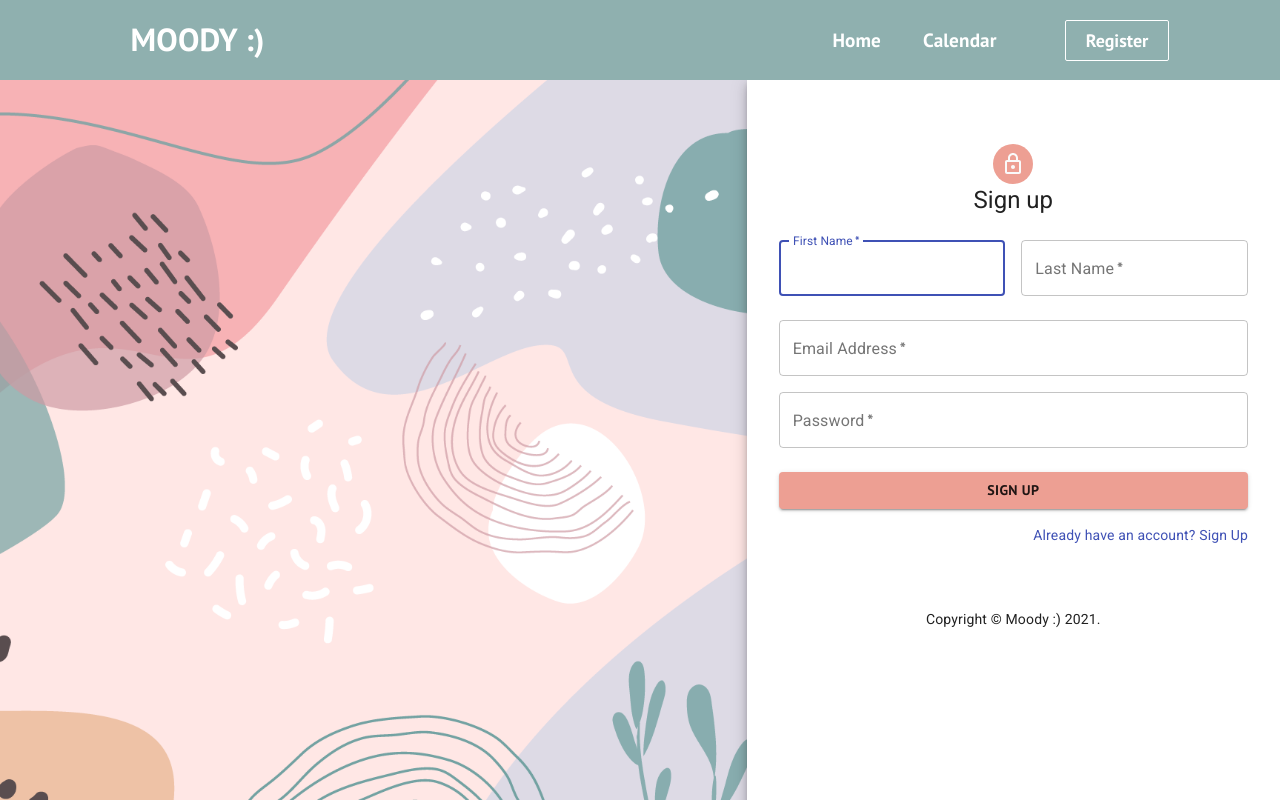
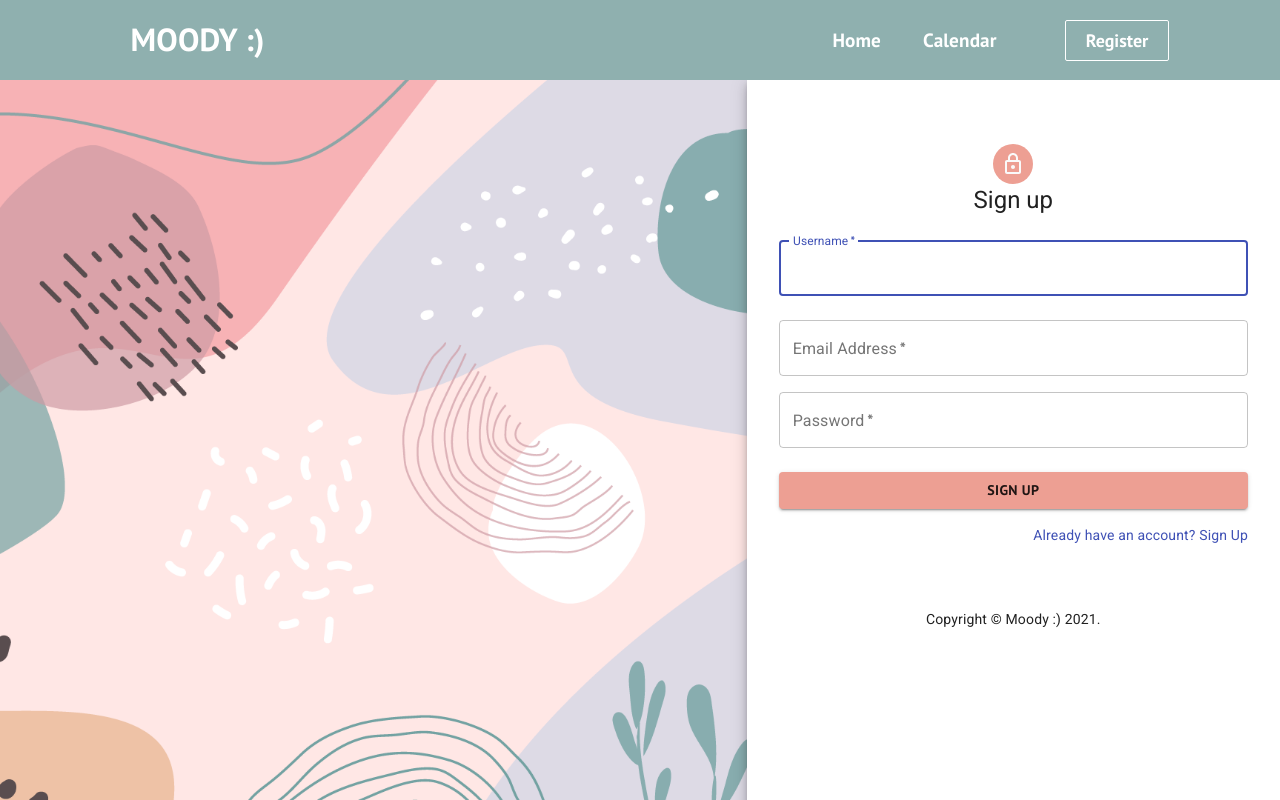
Before and after one commit to uprm-inso-4117-2020-2021-s2/semester-project-team-10, a React (Create React App) app in the folder moody/: page /signup in a window 1280 px wide. Shown: the top 800 px of the page. Built offline with nearby package versions, Linux system fonts and the light colour scheme.

Commit message:
calling signup and signin routes when needed and notifying status to user

```diff
--- a/moody/src/App.js
+++ b/moody/src/App.js
@@ -7,11 +7,15 @@ import Home from './pages/Home'
 import Register from './pages/Register'
 import SignUp from './pages/SignUp'
 import Calendar from './pages/Calendar'
+import { QueryClient, QueryClientProvider } from "react-query";
 
 function App() {
+  const queryClient = new QueryClient();
+
   return (
     <>
       <Router>
+        <QueryClientProvider client={queryClient}>
         <Navbar />
         <Switch>
           <Route path='/' exact component={Home}/>
@@ -20,6 +24,7 @@ function App() {
           <Route path='/calendar' exact component={Calendar}/>
         </Switch>
         <Icons/>
+        </QueryClientProvider>
       </Router>
     </>
   );
--- a/moody/src/pages/Register.js
+++ b/moody/src/pages/Register.js
@@ -12,6 +12,9 @@ import Typography from '@material-ui/core/Typography';
 import { makeStyles } from '@material-ui/core/styles';
 import Image from '../images/4391855.png';
 import { useForm } from 'react-hook-form';
+import axios from 'axios';
+import { useMutation } from "react-query";
+import Snackbar from '@material-ui/core/Snackbar';
 
 function Copyright() {
   return (
@@ -56,14 +59,51 @@ const useStyles = makeStyles((theme) => ({
 export default function SignInSide() {
   const classes = useStyles();
   const { register, handleSubmit, errors } = useForm();
+  const [snackBarMessage, setSnackBarMessage] = React.useState('')
+  const [open, setOpen] = React.useState(false);
+
+  const postSignInData = (data) => {
+    const params = new URLSearchParams()
+    params.append('username', 'testing2');
+    params.append('password', 'test');
+    return axios.post('http://localhost:8000/token',params)
+  }
+
+  const handleSignInData= useMutation(postSignInData ,{
+    onSuccess: async () => {
+      setSnackBarMessage('Sign in succesful!')
+      handleClick()
+    },
+    onError: async () => {
+      setSnackBarMessage('An error occured')
+      handleClick()
+    }
+  })
 
   const onSubmit = (data) => {
+    handleSignInData.mutate(data);
     console.log(data)
   };
 
+  const handleClick = () => {
+    setOpen(true);
+  };
+
+  const handleClose = () => {
+    setOpen(!open);
+  };
 
   return (
     <Grid container component="main" className={classes.root}>
+      <Snackbar
+        anchorOrigin={{
+          vertical: 'top',
+          horizontal: 'right',
+        }}
+        open={open}
+        onClose={handleClose}
+        message={snackBarMessage}
+      />
       <CssBaseline />
       <Grid item xs={false} sm={4} md={7} className={classes.image} />
       <Grid item xs={12} sm={8} md={5} component={Paper} elevation={6} square>
@@ -76,17 +116,16 @@ export default function SignInSide() {
           </Typography>
           <form className={classes.form} onSubmit={handleSubmit(onSubmit)}>
             <TextField
-              inputRef={register({ required: true })}
+              inputRef={register({ required: true, maxLength: 30 })}
+              autoComplete="fname"
+              name="username"
               variant="outlined"
               margin="normal"
               required
               fullWidth
-              id="email"
-              label="Email"
-              name="email"
-              type = "email"
-              autoComplete="email"
-              autoFocuss
+              id="username"
+              label="Username"
+              autoFocus
             />
             <TextField
               inputRef={register({ required: true, minLength: 5, maxLength: 30, pattern: /^(?=.*[A-Za-z])(?=.*\d)[A-Za-z\d]/ })}
--- a/moody/src/pages/SignUp.js
+++ b/moody/src/pages/SignUp.js
@@ -12,6 +12,9 @@ import Typography from '@material-ui/core/Typography';
 import { makeStyles } from '@material-ui/core/styles';
 import Image from '../images/4391855.png';
 import { useForm } from 'react-hook-form';
+import { useMutation } from "react-query";
+import axios from 'axios';
+import Snackbar from '@material-ui/core/Snackbar';
 
 function Copyright() {
   return (
@@ -58,12 +61,45 @@ const useStyles = makeStyles((theme) => ({
 export default function SignUpSide() {
   const classes = useStyles();
   const { register, handleSubmit, errors } = useForm();
+  const [snackBarMessage, setSnackBarMessage] = React.useState('')
+  const [open, setOpen] = React.useState(false);
 
-  //TODO: send data to backend
-  const onSubmit = (data) => console.log(data);
+  const postSignUpData= useMutation(data=> axios.post('http://localhost:8000/users', data), {
+    onSuccess: async () => {
+      setSnackBarMessage('Sig up succesful!')
+      handleClick()
+    },
+    onError: async () => {
+      setSnackBarMessage('An error occured')
+      handleClick()
+    }
+  })
+
+
+  const onSubmit = (data) => {
+    postSignUpData.mutate(data)
+    console.log(data);
+  }
+
+   const handleClick = () => {
+    setOpen(true);
+  };
+
+  const handleClose = () => {
+    setOpen(!open);
+  };
 
   return (
     <Grid container component="main" className={classes.root}>
+      <Snackbar
+        anchorOrigin={{
+          vertical: 'top',
+          horizontal: 'right',
+        }}
+        open={open}
+        onClose={handleClose}
+        message={snackBarMessage}
+      />
       <CssBaseline />
       <Grid item xs={false} sm={4} md={7} className={classes.image} />
       <Grid item xs={12} sm={8} md={5} component={Paper} elevation={6} square>
@@ -76,33 +112,47 @@ export default function SignUpSide() {
           </Typography>
           <form className={classes.form} onSubmit={handleSubmit(onSubmit)}>
           <Grid container spacing={2}>
-              <Grid item xs={12} sm={6}>
+              {/* <Grid item xs={12} sm={6}> */}
+                {/* <TextField */}
+                  {/* inputRef={register({ required: true, maxLength: 30 })} */}
+                  {/* autoComplete="fname" */}
+                  {/* name="firtsName" */}
+                  {/* variant="outlined" */}
+                  {/* margin="normal" */}
+                  {/* required */}
+                  {/* fullWidth */}
+                  {/* id="firstName" */}
+                  {/* label="First Name" */}
+                  {/* autoFocus */}
+                {/* /> */}
+              {/* </Grid> */}
+              {/* <Grid item xs={12} sm={6}> */}
+                {/* <TextField */}
+                  {/* inputRef={register({ required: true, maxLength: 30 })} */}
+                  {/* variant="outlined" */}
+                  {/* margin="normal" */}
+                  {/* required */}
+                  {/* fullWidth */}
+                  {/* name="lastName" */}
+                  {/* label="Last Name" */}
+                  {/* id="lastName" */}
+                  {/* autoComplete="lname" */}
+                {/* /> */}
+              {/* </Grid> */}
+            <Grid item xs={12}>
                 <TextField
                   inputRef={register({ required: true, maxLength: 30 })}
                   autoComplete="fname"
-                  name="firtsName"
+                  name="username"
                   variant="outlined"
                   margin="normal"
                   required
                   fullWidth
-                  id="firstName"
-                  label="First Name"
+                  id="username"
+                  label="Username"
                   autoFocus
                 />
-              </Grid>
-              <Grid item xs={12} sm={6}>
-                <TextField
-                  inputRef={register({ required: true, maxLength: 30 })}
-                  variant="outlined"
-                  margin="normal"
-                  required
-                  fullWidth
-                  name="lastName"
-                  label="Last Name"
-                  id="lastName"
-                  autoComplete="lname"
-                />
-              </Grid>
+            </Grid>
             <Grid item xs={12}>
                 <TextField
                   inputRef={register({ required: true })}
```
Also changed, not shown: 1 other file (tests, documents, lock files or other folders).
